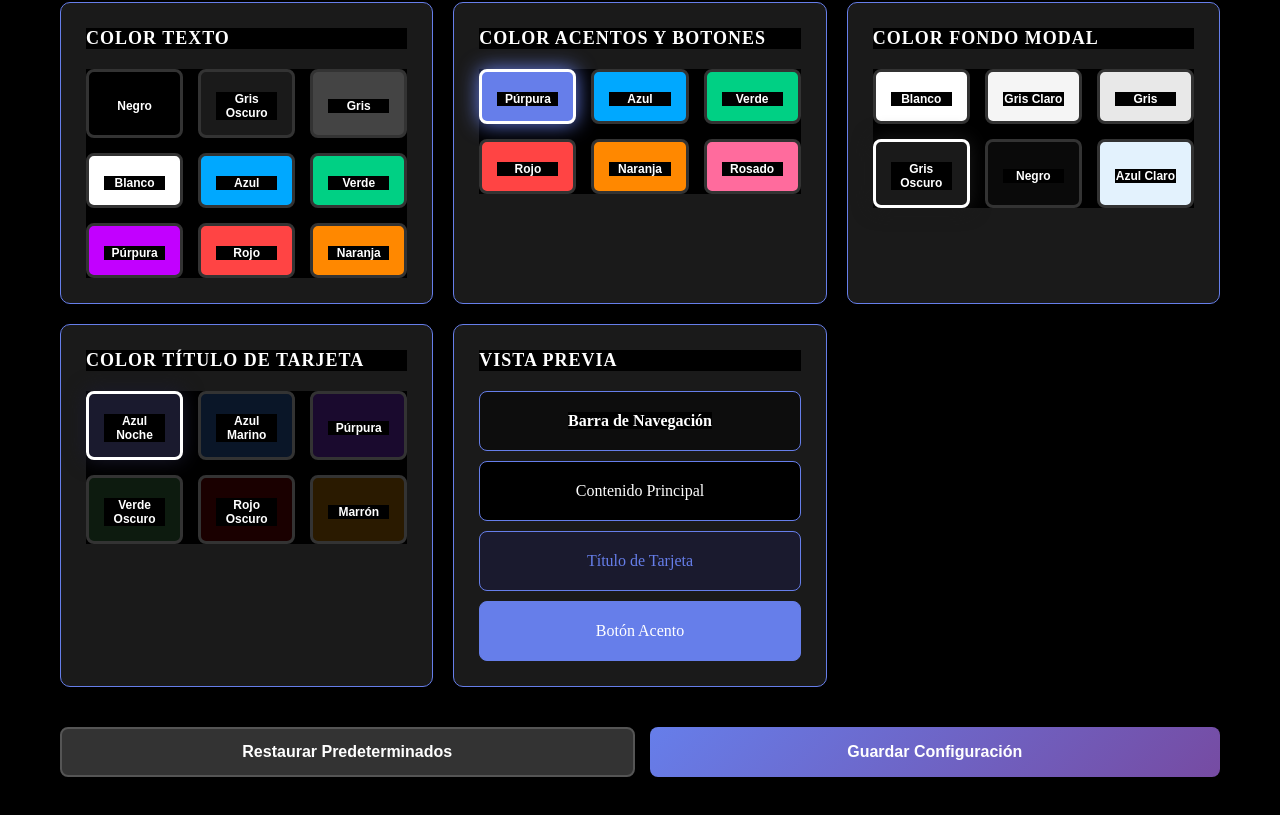
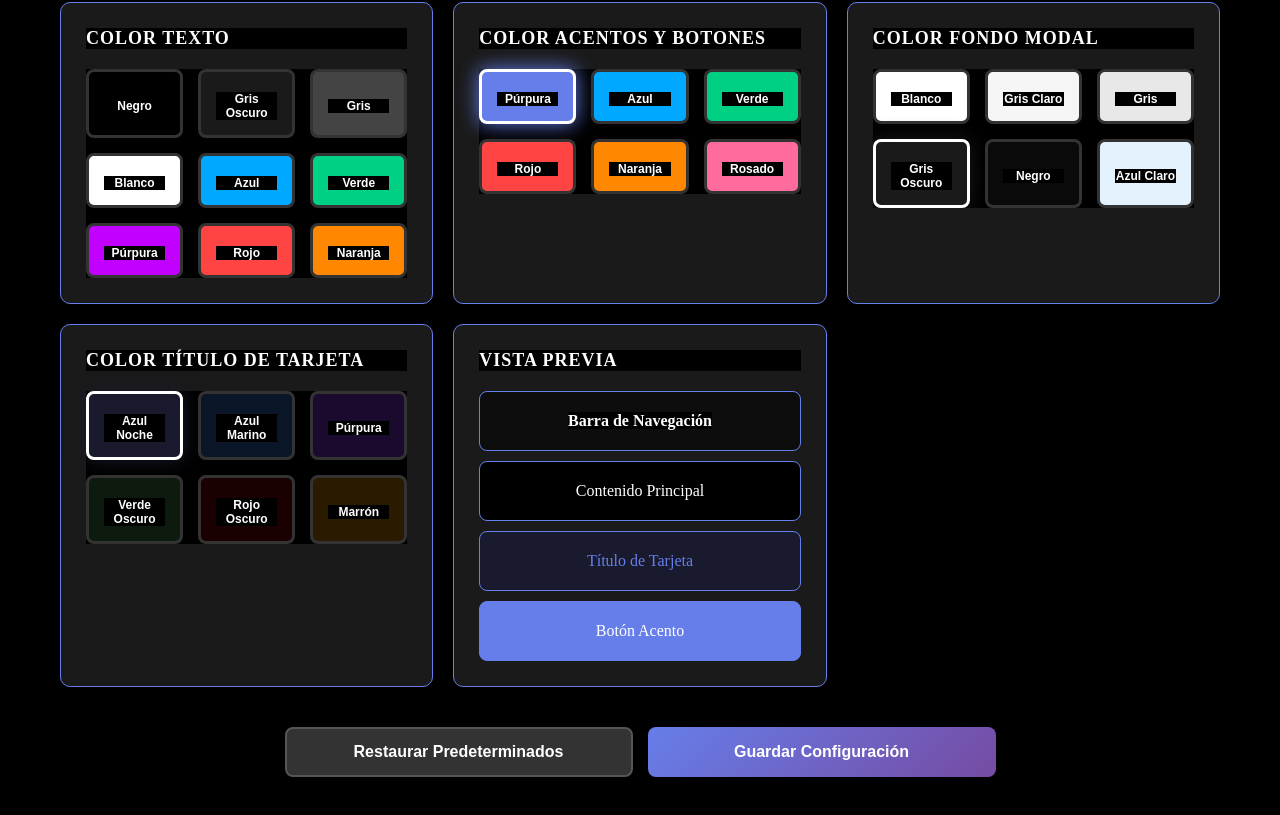
Before and after one commit to Drobles-code/Trastero, a React (Create React App) app: page /settings in a window 1280 px wide. Shown: the part 620-1435 px from the top of the page. Built offline with nearby package versions, Linux system fonts and the light colour scheme.

Commit message:
tema color

```diff
--- a/src/pages/Profile.jsx
+++ b/src/pages/Profile.jsx
@@ -104,6 +104,7 @@ const Input = styled.input`
 
 const ButtonGroup = styled.div`
   display: flex;
+  justify-content: center;
   gap: 10px;
   margin-top: 20px;
 `;
@@ -116,7 +117,7 @@ const Button = styled.button`
   font-weight: 600;
   cursor: pointer;
   transition: all 0.3s;
-
+  width: 30%;
   ${props => props.primary ? `
     background: ${props.accentColor || '#667eea'};
     color: white;
--- a/src/pages/Settings.jsx
+++ b/src/pages/Settings.jsx
@@ -119,12 +119,13 @@ const PreviewBox = styled.div`
 
 const ButtonGroup = styled.div`
   display: flex;
+  justify-content:center;
   gap: 15px;
   margin-top: 30px;
 `;
 
 const Button = styled.button`
-  flex: 1;
+
   padding: 14px;
   border: none;
   border-radius: 8px;
@@ -132,6 +133,7 @@ const Button = styled.button`
   font-weight: 600;
   cursor: pointer;
   transition: all 0.3s;
+  width:30%;
 
   ${props => props.primary ? `
     background: linear-gradient(135deg, #667eea 0%, #764ba2 100%);
```
